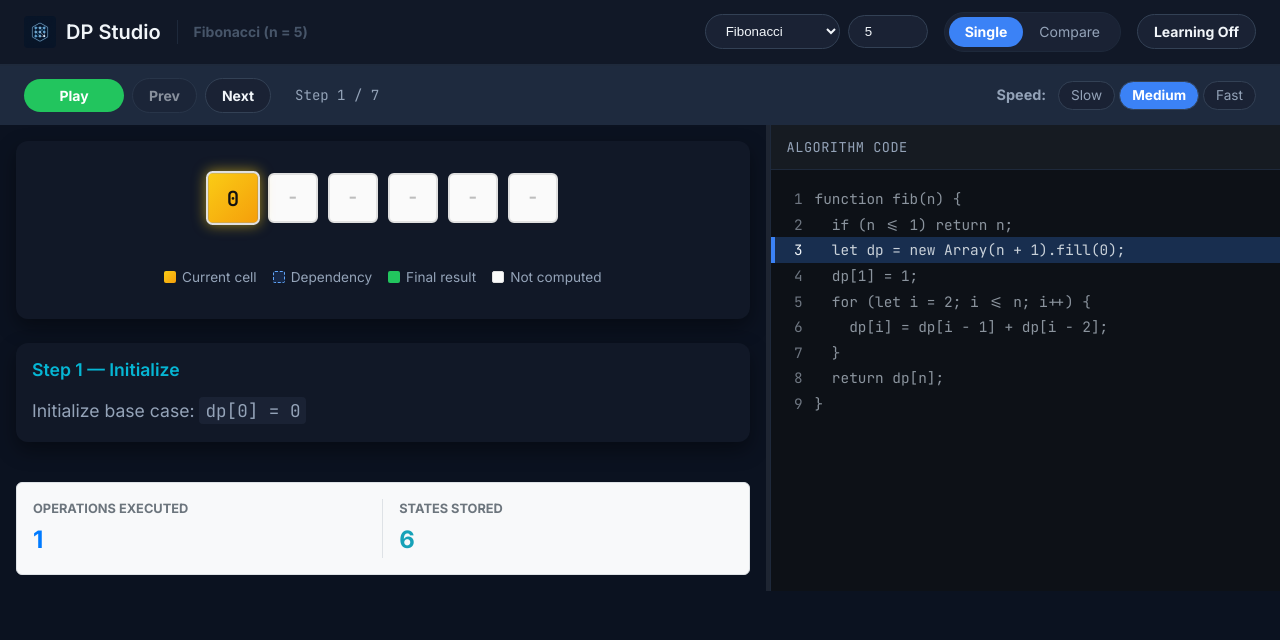
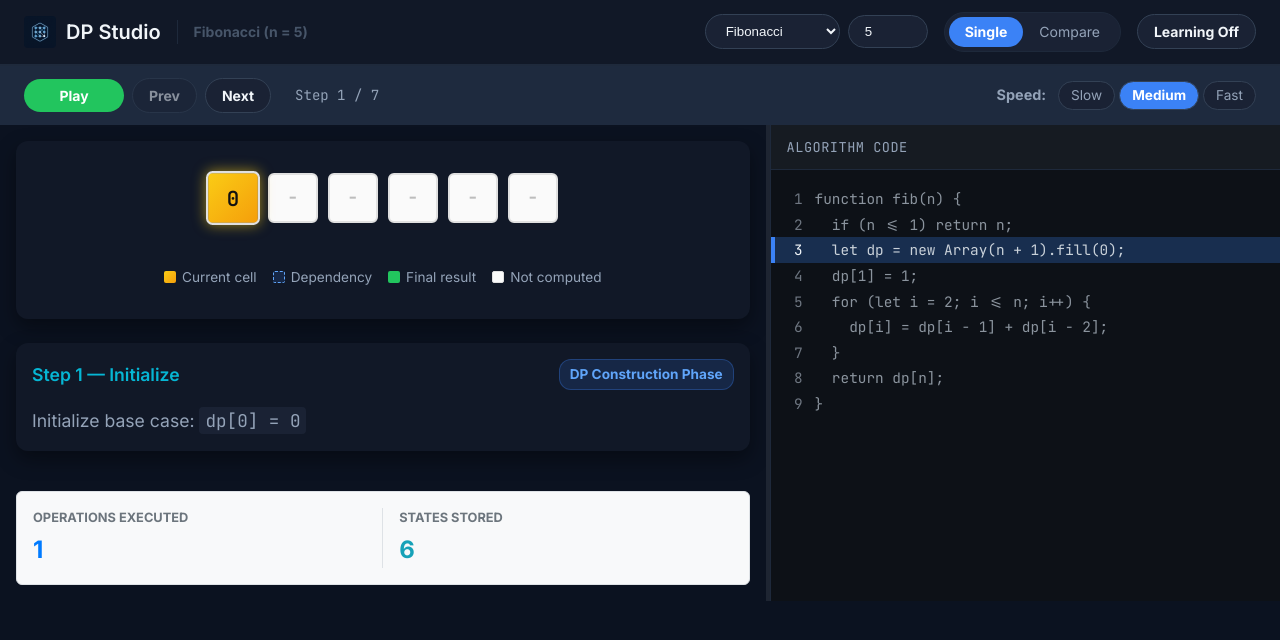
Before and after one commit to sunidhii1103/DP-STUDIO, a React (Vite) app: page /visualizer in a window 1280 px wide. Shown: the top 640 px of the page. Built offline with nearby package versions, Linux system fonts and the light colour scheme.

Commit message:
implement LCS backtracking reconstruction and traversal visualization

```diff
--- a/src/algorithms/lcs/lcs.memoization.ts
+++ b/src/algorithms/lcs/lcs.memoization.ts
@@ -129,40 +129,48 @@ export class LCSMemoization implements AlgorithmModule {
 
     let i = n;
     let j = m;
+    let partialLCS = "";
+
     while (i > 0 && j > 0) {
       table[i][j].state = 'active';
-      addStep('compare', {i, j}, [], {i, j, char1: s1[i-1], char2: s2[j-1]}, 24);
+      addStep('compare', {i, j}, [], {i, j, char1: s1[i-1], char2: s2[j-1], partialLCS}, 24);
 
       if (s1[i-1] === s2[j-1]) {
         table[i][j].state = 'match';
-        addStep('backtrack_match', {i, j}, [{i: i-1, j: j-1}], {i, j, char1: s1[i-1], char2: s2[j-1]}, 25);
+        table[i][j].value = `${table[i][j].value} ↖`;
+        partialLCS = s1[i-1] + partialLCS;
+        addStep('backtrack_match', {i, j}, [{i: i-1, j: j-1}], {i, j, char1: s1[i-1], char2: s2[j-1], partialLCS}, 25);
         i--;
         j--;
       } else {
         table[i-1][j].state = 'dependency';
         table[i][j-1].state = 'dependency';
-        const valTop = table[i-1][j].value as number ?? 0;
-        const valLeft = table[i][j-1].value as number ?? 0;
+        const rawTop = table[i-1][j].value ?? 0;
+        const rawLeft = table[i][j-1].value ?? 0;
+        const valTop = typeof rawTop === 'string' ? parseInt(rawTop as string) : rawTop as number;
+        const valLeft = typeof rawLeft === 'string' ? parseInt(rawLeft as string) : rawLeft as number;
 
-        addStep('mismatch', {i, j}, [{i: i-1, j}, {i, j: j-1}], {i, j, char1: s1[i-1], char2: s2[j-1], valTop, valLeft}, 27);
+        addStep('mismatch', {i, j}, [{i: i-1, j}, {i, j: j-1}], {i, j, char1: s1[i-1], char2: s2[j-1], valTop, valLeft, partialLCS}, 27);
 
         if (valTop >= valLeft) {
           table[i-1][j].state = 'computed';
           table[i][j-1].state = 'computed';
           table[i][j].state = 'path';
-          addStep('backtrack_move_top', {i, j}, [{i: i-1, j}], {i, j, valTop, valLeft}, 28);
+          table[i][j].value = `${table[i][j].value} ↑`;
+          addStep('backtrack_move_top', {i, j}, [{i: i-1, j}], {i, j, valTop, valLeft, partialLCS}, 28);
           i--;
         } else {
           table[i-1][j].state = 'computed';
           table[i][j-1].state = 'computed';
           table[i][j].state = 'path';
-          addStep('backtrack_move_left', {i, j}, [{i, j: j-1}], {i, j, valTop, valLeft}, 30);
+          table[i][j].value = `${table[i][j].value} ←`;
+          addStep('backtrack_move_left', {i, j}, [{i, j: j-1}], {i, j, valTop, valLeft, partialLCS}, 30);
           j--;
         }
       }
     }
     table[i][j].state = 'path';
-    addStep('result', {i, j}, [], {n, m, result: finalRes}, 33);
+    addStep('result', {i, j}, [], {n, m, result: finalRes, partialLCS}, 33);
 
     return steps;
   }
--- a/src/algorithms/lcs/lcs.tabulation.ts
+++ b/src/algorithms/lcs/lcs.tabulation.ts
@@ -114,31 +114,40 @@ export class LCSTabulation implements AlgorithmModule {
     // Backtracking
     let i = n;
     let j = m;
+    let partialLCS = "";
+
     while (i > 0 && j > 0) {
       table[i][j].state = 'active';
-      addStep('compare', {i, j}, [], {i, j, char1: s1[i-1], char2: s2[j-1]}, 19);
+      addStep('compare', {i, j}, [], {i, j, char1: s1[i-1], char2: s2[j-1], partialLCS}, 19);
 
       if (s1[i-1] === s2[j-1]) {
         table[i][j].state = 'match';
-        addStep('backtrack_match', {i, j}, [{i: i-1, j: j-1}], {i, j, char1: s1[i-1], char2: s2[j-1]}, 20);
+        table[i][j].value = `${table[i][j].value} ↖`;
+        partialLCS = s1[i-1] + partialLCS;
+        addStep('backtrack_match', {i, j}, [{i: i-1, j: j-1}], {i, j, char1: s1[i-1], char2: s2[j-1], partialLCS}, 20);
         i--;
         j--;
       } else {
         table[i-1][j].state = 'dependency';
         table[i][j-1].state = 'dependency';
-        addStep('mismatch', {i, j}, [{i: i-1, j}, {i, j: j-1}], {i, j, char1: s1[i-1], char2: s2[j-1], valTop: table[i-1][j].value, valLeft: table[i][j-1].value}, 22);
+        const valTop = typeof table[i-1][j].value === 'string' ? parseInt(table[i-1][j].value as string) : table[i-1][j].value as number;
+        const valLeft = typeof table[i][j-1].value === 'string' ? parseInt(table[i][j-1].value as string) : table[i][j-1].value as number;
 
-        if ((table[i-1][j].value as number) >= (table[i][j-1].value as number)) {
+        addStep('mismatch', {i, j}, [{i: i-1, j}, {i, j: j-1}], {i, j, char1: s1[i-1], char2: s2[j-1], valTop, valLeft, partialLCS}, 22);
+
+        if (valTop >= valLeft) {
           table[i-1][j].state = 'computed';
           table[i][j-1].state = 'computed';
           table[i][j].state = 'path';
-          addStep('backtrack_move_top', {i, j}, [{i: i-1, j}], {i, j, valTop: table[i-1][j].value, valLeft: table[i][j-1].value}, 23);
+          table[i][j].value = `${table[i][j].value} ↑`;
+          addStep('backtrack_move_top', {i, j}, [{i: i-1, j}], {i, j, valTop, valLeft, partialLCS}, 23);
           i--;
         } else {
           table[i-1][j].state = 'computed';
           table[i][j-1].state = 'computed';
           table[i][j].state = 'path';
-          addStep('backtrack_move_left', {i, j}, [{i, j: j-1}], {i, j, valTop: table[i-1][j].value, valLeft: table[i][j-1].value}, 25);
+          table[i][j].value = `${table[i][j].value} ←`;
+          addStep('backtrack_move_left', {i, j}, [{i, j: j-1}], {i, j, valTop, valLeft, partialLCS}, 25);
           j--;
         }
       }
@@ -146,7 +155,7 @@ export class LCSTabulation implements AlgorithmModule {
 
     // Mark base case cell explicitly if reached
     table[i][j].state = 'path';
-    addStep('result', {i, j}, [], {n, m, result: table[n][m].value}, 28);
+    addStep('result', {i, j}, [], {n, m, result: table[n][m].value, partialLCS}, 28);
 
     return steps;
   }
--- a/src/components/panels/LearningPanel.tsx
+++ b/src/components/panels/LearningPanel.tsx
@@ -113,16 +113,16 @@ export const LearningPanel: React.FC<LearningPanelProps> = ({ step }) => {
         reasonText = `Excluding '${char2}' yields a longer subsequence than excluding '${char1}'.`;
         break;
       case 'backtrack_match':
-        actionText = `Characters match again ('${char1}'), so this character becomes part of the final LCS.`;
+        actionText = `Characters match again ('${char1}'), so this character belongs to the final subsequence.`;
         reasonText = `We successfully traced back a match, meaning we move diagonally up-left.`;
         break;
       case 'backtrack_move_top':
         actionText = `Move TOP to dp[${Number(i)-1}][${j}] during backtracking.`;
-        reasonText = `The top cell has a larger or equal value, meaning the optimal path came from there.`;
+        reasonText = `We move upward because it preserves the optimal subsequence length.`;
         break;
       case 'backtrack_move_left':
         actionText = `Move LEFT to dp[${i}][${Number(j)-1}] during backtracking.`;
-        reasonText = `The left cell has a larger value, meaning the optimal path came from there.`;
+        reasonText = `We move leftward because it preserves the optimal subsequence length.`;
         break;
       case 'cache_hit':
         actionText = `Retrieve state for indices [${i}][${j}] from cache.`;
--- a/src/components/panels/VisualPanel.tsx
+++ b/src/components/panels/VisualPanel.tsx
@@ -39,11 +39,28 @@ export const VisualPanel: React.FC<VisualPanelProps> = ({
       </div>
 
       <div className="panel" style={{ flexShrink: 0 }}>
-        <h3 style={{ marginTop: 0, color: 'var(--color-accent-secondary)', textTransform: 'capitalize', fontSize: '1.1rem', marginBottom: '1rem' }}>
-          {step.algorithm === 'knapsack' && step.approach === 'memoization'
-            ? `Computing State (${step.activeIndices.i}, ${step.activeIndices.j})`
-            : `Step ${step.index + 1} — ${step.operation}`}
-        </h3>
+        <div style={{ display: 'flex', justifyContent: 'space-between', alignItems: 'center', marginBottom: '1rem' }}>
+          <h3 style={{ margin: 0, color: 'var(--color-accent-secondary)', textTransform: 'capitalize', fontSize: '1.1rem' }}>
+            {(() => {
+              if (step.operation === 'backtrack_match') return `Step ${step.index + 1} — Backtracking: Match Found`;
+              if (step.operation === 'backtrack_move_top') return `Step ${step.index + 1} — Backtracking: Move Up`;
+              if (step.operation === 'backtrack_move_left') return `Step ${step.index + 1} — Backtracking: Move Left`;
+              if (step.algorithm === 'knapsack' && step.approach === 'memoization') return `Computing State (${step.activeIndices.i}, ${step.activeIndices.j})`;
+              return `Step ${step.index + 1} — ${step.operation.replace(/_/g, ' ')}`;
+            })()}
+          </h3>
+          <span style={{
+            fontSize: '0.85rem',
+            fontWeight: 'bold',
+            padding: '4px 10px',
+            borderRadius: '12px',
+            backgroundColor: step.algorithm === 'lcs' && (step.operation.startsWith('backtrack') || (step.operation === 'result' && step.explanation?.variables?.partialLCS !== undefined)) ? 'rgba(168, 85, 247, 0.15)' : 'rgba(59, 130, 246, 0.15)',
+            color: step.algorithm === 'lcs' && (step.operation.startsWith('backtrack') || (step.operation === 'result' && step.explanation?.variables?.partialLCS !== undefined)) ? '#c084fc' : '#60a5fa',
+            border: `1px solid ${step.algorithm === 'lcs' && (step.operation.startsWith('backtrack') || (step.operation === 'result' && step.explanation?.variables?.partialLCS !== undefined)) ? 'rgba(168, 85, 247, 0.3)' : 'rgba(59, 130, 246, 0.3)'}`
+          }}>
+            {step.algorithm === 'lcs' && (step.operation.startsWith('backtrack') || (step.operation === 'result' && step.explanation?.variables?.partialLCS !== undefined)) ? "Backtracking Reconstruction Phase" : "DP Construction Phase"}
+          </span>
+        </div>
         <div style={{ color: 'var(--color-text-primary)' }}>
           {renderExplanation(step)}
         </div>
--- a/src/pages/VisualizerPage.tsx
+++ b/src/pages/VisualizerPage.tsx
@@ -120,7 +120,16 @@ export const VisualizerPage: React.FC = () => {
         return <p style={{ fontSize: '1.1rem', margin: 0 }}>Initialize Base Case: <code style={{ backgroundColor: 'var(--color-bg-tertiary)', padding: '2px 4px', borderRadius: '4px' }}>dp[{variables.i}][{variables.j}] = 0</code></p>;
       }
       if (operationType === 'compare') {
-        return <p style={{ fontSize: '1.1rem', margin: 0 }}>Compare characters: <code style={{ backgroundColor: 'var(--color-bg-tertiary)', padding: '2px 4px', borderRadius: '4px' }}>'{variables.char1}' == '{variables.char2}'</code></p>;
+        return (
+          <div style={{ display: 'flex', flexDirection: 'column', gap: '0.5rem' }}>
+            <p style={{ fontSize: '1.1rem', margin: 0 }}>Compare characters: <code style={{ backgroundColor: 'var(--color-bg-tertiary)', padding: '2px 4px', borderRadius: '4px' }}>'{variables.char1}' == '{variables.char2}'</code></p>
+            {variables.partialLCS !== undefined && (
+               <p style={{ fontSize: '1.1rem', margin: 0, fontWeight: 'bold', color: 'var(--color-success)' }}>
+                 Current LCS: <code style={{ padding: '2px 6px', backgroundColor: 'var(--color-bg-tertiary)', borderRadius: '4px' }}>{variables.partialLCS || '""'}</code>
+               </p>
+            )}
+          </div>
+        );
       }
       if (operationType === 'match') {
         return <p style={{ fontSize: '1.1rem', margin: 0, color: 'var(--color-success)' }}>Characters Match! <br/><span style={{fontSize: '0.9rem'}}>Extend LCS by 1.</span></p>;
@@ -129,10 +138,39 @@ export const VisualizerPage: React.FC = () => {
         return <p style={{ fontSize: '1.1rem', margin: 0, color: 'var(--color-warning)' }}>Mismatch.<br/><span style={{fontSize: '0.9rem', color: 'var(--color-text-secondary)'}}>Evaluating max of top ({variables.valTop}) and left ({variables.valLeft}).</span></p>;
       }
       if (operationType?.startsWith('backtrack')) {
-        return <p style={{ fontSize: '1.1rem', margin: 0, color: 'var(--color-info)' }}>Backtracking: <strong>{operationType.replace('backtrack_', '').replace('_', ' ').toUpperCase()}</strong></p>;
+        let text = "";
+        if (operationType === 'backtrack_match') {
+          text = `Characters match ('${variables.char1}'), so we include it and move diagonally ↖`;
+        } else if (operationType === 'backtrack_move_top') {
+          text = `Mismatch. We follow the larger neighboring state to preserve optimal subsequence length. Moving top ↑ (${variables.valTop} >= ${variables.valLeft})`;
+        } else if (operationType === 'backtrack_move_left') {
+          text = `Mismatch. We follow the larger neighboring state to preserve optimal subsequence length. Moving left ← (${variables.valTop} < ${variables.valLeft})`;
+        }
+
+        return (
+          <div style={{ display: 'flex', flexDirection: 'column', gap: '0.5rem' }}>
+             <p style={{ fontSize: '1.1rem', margin: 0, color: 'var(--color-info)' }}>
+               <strong>Backtracking Phase:</strong> {text}
+             </p>
+             {variables.partialLCS !== undefined && (
+               <p style={{ fontSize: '1.1rem', margin: 0, fontWeight: 'bold', color: 'var(--color-success)' }}>
+                 Current LCS: <code style={{ padding: '2px 6px', backgroundColor: 'var(--color-bg-tertiary)', borderRadius: '4px' }}>{variables.partialLCS || '""'}</code>
+               </p>
+             )}
+          </div>
+        );
       }
       if (operationType === 'result') {
-        return <p style={{ fontSize: '1.1rem', margin: 0 }}>Algorithm complete! LCS Length is: <code style={{ backgroundColor: 'var(--color-bg-tertiary)', padding: '2px 6px', borderRadius: '4px', color: 'var(--color-success)' }}>{variables.result}</code></p>;
+        return (
+          <div style={{ display: 'flex', flexDirection: 'column', gap: '0.5rem' }}>
+            <p style={{ fontSize: '1.1rem', margin: 0 }}>Algorithm complete! LCS Length is: <code style={{ backgroundColor: 'var(--color-bg-tertiary)', padding: '2px 6px', borderRadius: '4px', color: 'var(--color-success)' }}>{variables.result}</code></p>
+            {variables.partialLCS !== undefined && (
+               <p style={{ fontSize: '1.2rem', margin: 0, fontWeight: 'bold', color: 'var(--color-success)' }}>
+                 Final LCS String: <code style={{ padding: '2px 6px', backgroundColor: 'var(--color-bg-tertiary)', borderRadius: '4px' }}>{variables.partialLCS || '""'}</code>
+               </p>
+            )}
+          </div>
+        );
       }
       if (operationType === 'cache_hit') {
         return <p style={{ fontSize: '1.1rem', margin: 0 }}>Cache Hit: <code style={{ backgroundColor: 'var(--color-bg-tertiary)', padding: '2px 4px', borderRadius: '4px', color: 'var(--color-info)' }}>memo[{variables.i}][{variables.j}] = {variables.cachedValue}</code></p>;
--- a/src/types/step.types.ts
+++ b/src/types/step.types.ts
@@ -52,8 +52,8 @@ export type CellVisualState =
 
 /** Represents the state of a single cell in the DP table */
 export interface CellState {
-  /** Cell value — null means not yet computed */
-  value: number | null;
+  /** Cell value — null means not yet computed. String is used for backtracking arrows. */
+  value: number | string | null;
   /** Visual state, mapped to CSS class dp-cell--{state} */
   state: CellVisualState;
 }
```
